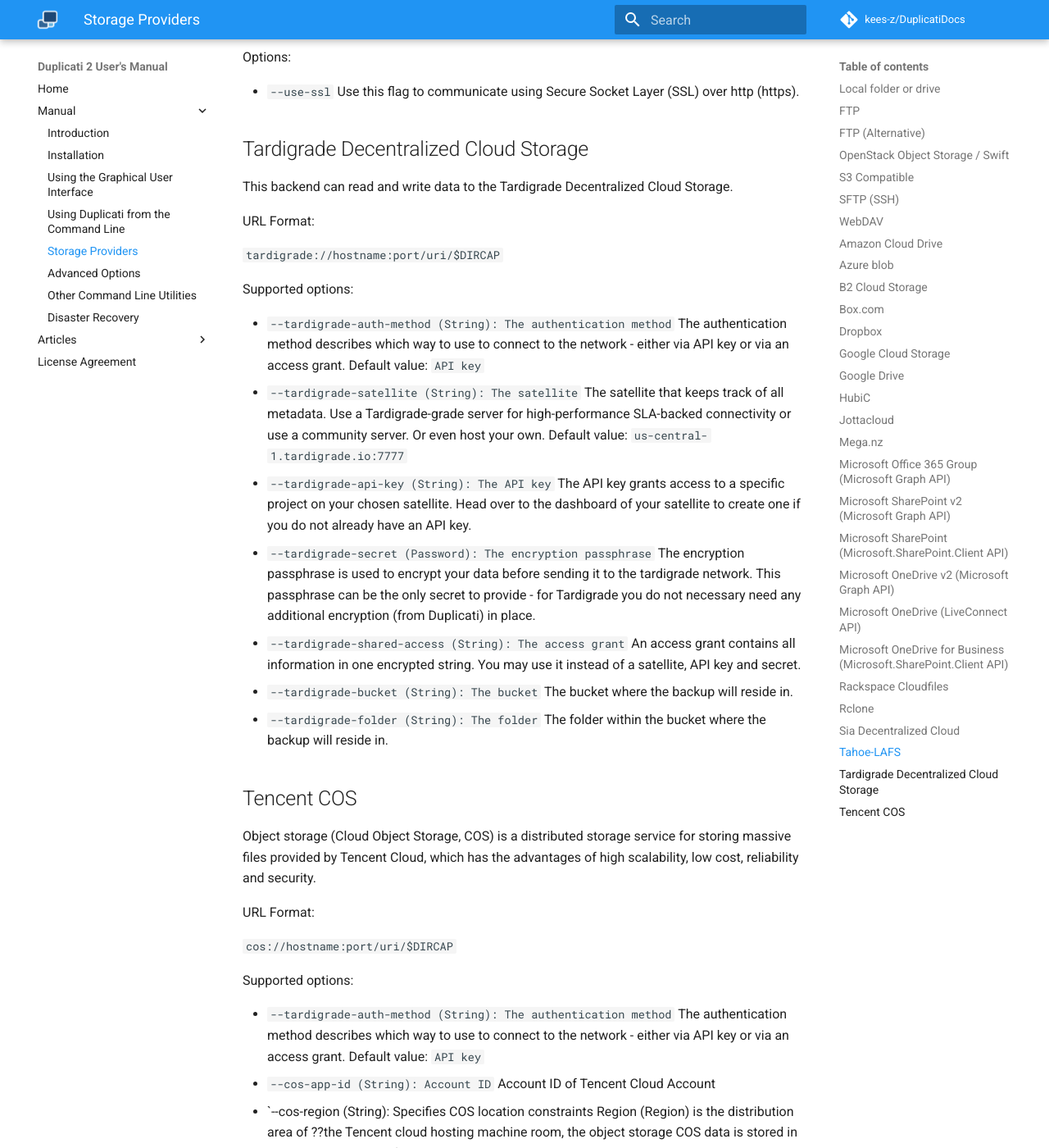
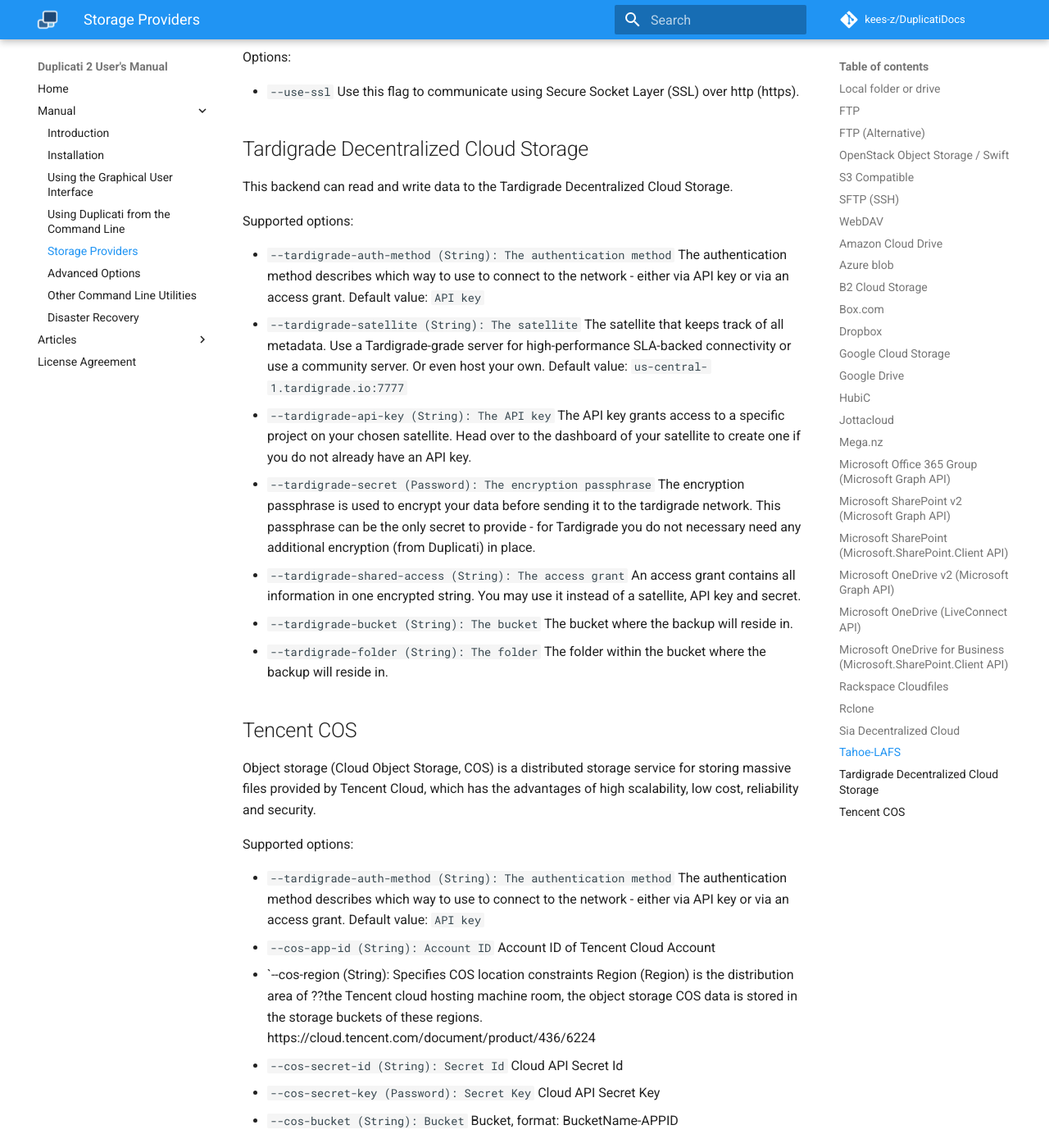
Before and after one commit to kees-z/DuplicatiDocs, an MkDocs documentation site: the page built from docs/05-storage-providers.md, in a window 1280 px wide and 1400 px high, scrolled down 20617 px. Shown: the whole window at 82% size. Built offline with MkDocs 1.6.1 and Material for MkDocs 9.7.7, drawn with Linux system fonts in a browser that asks for light colours; comment, search, counter and statistics services are not loaded; old or Windows-style settings are respelled for this version of MkDocs.

```diff
--- a/docs/05-storage-providers.md
+++ b/docs/05-storage-providers.md
@@ -802,10 +802,6 @@ Use this flag to communicate using Secure Socket Layer (SSL) over http (https).
 
 This backend can read and write data to the Tardigrade Decentralized Cloud Storage.
 
-URL Format:
-
-`tardigrade://hostname:port/uri/$DIRCAP`
-
 Supported options:
 
 * `--tardigrade-auth-method (String): The authentication method`
@@ -830,10 +826,6 @@ The folder within the bucket where the backup will reside in.
 Object storage (Cloud Object Storage, COS) is a distributed storage service for storing massive files provided by
  Tencent Cloud, which has the advantages of high scalability, low cost, reliability and security.
 
-URL Format:
-
-`cos://hostname:port/uri/$DIRCAP`
-
 Supported options:
 
 * `--tardigrade-auth-method (String): The authentication method`
```
